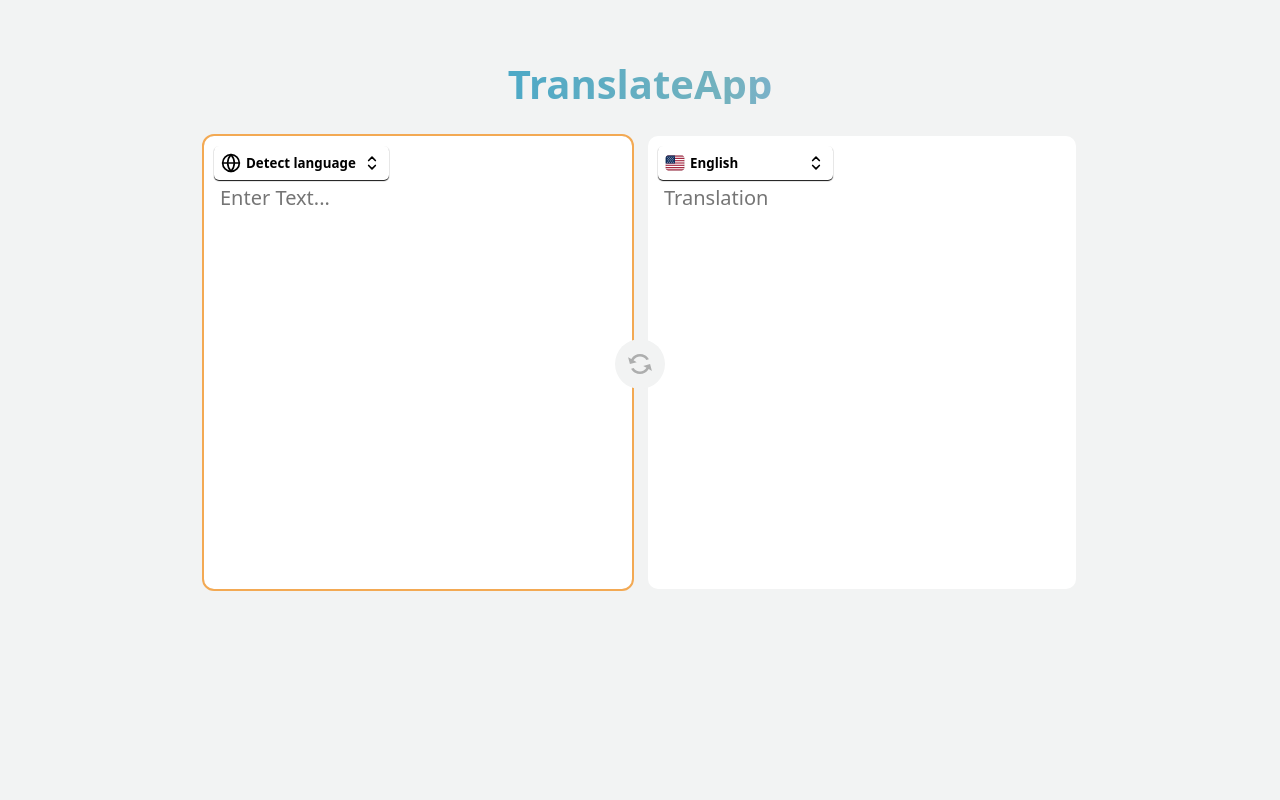
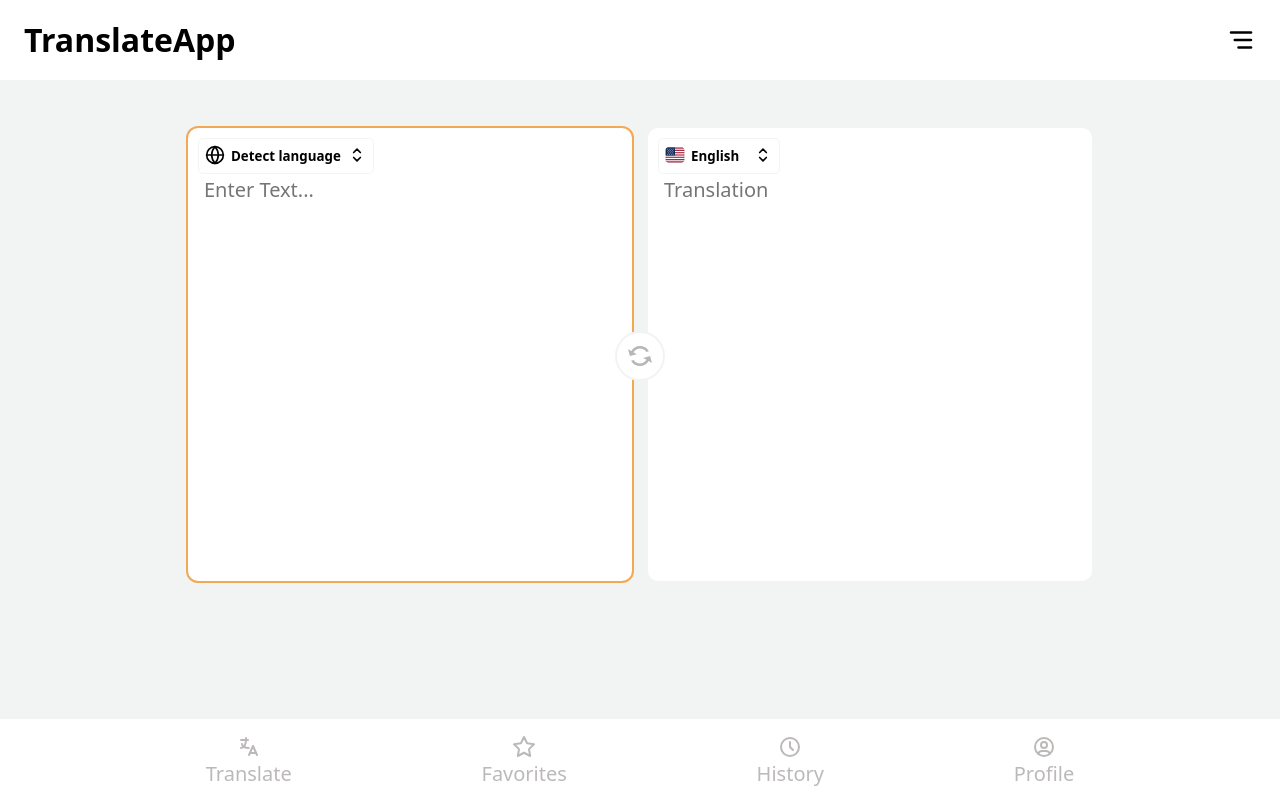
Before and after one commit to erickgcia/translate-app, a React (Vite) app: page / in a window 1280 px wide. Built offline with nearby package versions, Linux system fonts and the light colour scheme.

Commit message:
add: UI changes

```diff
--- a/src/App.css
+++ b/src/App.css
@@ -2,6 +2,7 @@
   --white: #ffffff;
   --black: #121212;
   --gray: #f2f3f3;
+  --zinc: #bcb9b9;
   --orange: #f3a953;
   --blue: #064acb;
   --lightBlue: #366ed8;
@@ -22,7 +23,8 @@ body {
 .container {
   width: 100%;
   max-width: 1000px;
-  padding: 4rem;
+  padding: 2rem;
+  box-sizing: border-box;
   margin: 0 auto;
 }
 
@@ -32,17 +34,12 @@ body {
   .language-selector__select {
     cursor: pointer;
     background-color: transparent;
-    width: 175px;
-    padding: 0.5rem 0 0.5rem 2rem;
+    width: min-content;
+    padding: 0.5rem 2rem 0.5rem 2rem;
     font-weight: 700;
     appearance: none;
-    border: none;
-    box-shadow: var(--black) 0 1px 1px 0;
+    border: 1px solid var(--gray);
     border-radius: 5px;
-    transition: all 350ms ease;
-    &:hover {
-      box-shadow: var(--black) 0 2px 2px 0;
-    }
   }
 }
 
@@ -61,16 +58,17 @@ body {
   left: 7px;
   top: 7px;
 }
-
-.title {
-  font-size: var(--font-xl);
-  background-image: linear-gradient(var(--titleGradient));
-  background-clip: text;
-  -webkit-background-clip: text;
-  color: transparent;
-  font-weight: 700;
-  text-align: center;
-  margin-bottom: 2rem;
+.header {
+  display: flex;
+  align-items: center;
+  justify-content: space-between;
+  width: 100%;
+  padding: 1.5rem;
+  background-color: var(--white);
+  .header__title {
+    font-size: var(--font-lg);
+    font-weight: 700;
+  }
 }
 
 .translate-box {
@@ -80,6 +78,11 @@ body {
   align-items: center;
   justify-content: center;
   gap: 1rem;
+  padding: 1rem;
+  @media screen and (width < 900px) {
+    flex-direction: column;
+    gap: 2rem;
+  }
 }
 
 .translate-box__section {
@@ -102,6 +105,9 @@ textarea {
   background-color: var(--white);
   font-weight: 500;
   font-size: var(--font-sm);
+  @media screen and (width < 900px) {
+    height: 30dvh;
+  }
   &::placeholder {
     font-family: system-ui, -apple-system, BlinkMacSystemFont, 'Segoe UI',
       Roboto, Oxygen, Ubuntu, Cantarell, 'Open Sans', 'Helvetica Neue',
@@ -129,12 +135,12 @@ textarea {
   width: 50px;
   border-radius: 50%;
   aspect-ratio: 1 / 1;
-  background-color: var(--gray);
+  background-color: var(--white);
   transition: all 300ms ease;
-  border: 2px solid transparent;
+  border: 2px solid var(--gray);
   &:hover {
-    background-color: var(--white);
-    border: 2px solid var(--gray);
+    background-color: var(--gray);
+    border: 2px solid var(--zinc);
   }
   &:active,
   &:focus {
@@ -155,3 +161,43 @@ select option {
   background-color: var(--gray);
   color: var(--black);
 }
+
+.footer {
+  width: 100%;
+  position: fixed;
+  background-color: var(--white);
+  bottom: 0;
+  padding: 1rem;
+  nav ul {
+    width: 100%;
+    display: flex;
+    align-items: center;
+    justify-content: space-evenly;
+    li {
+      display: flex;
+      flex-direction: column;
+      align-items: center;
+      justify-content: center;
+      cursor: pointer;
+      gap: 0.2rem;
+      transition: all 350ms ease;
+      a {
+        color: var(--zinc);
+        text-decoration: none;
+      }
+      span {
+        font-size: var(--font-sm);
+        color: var(--zinc);
+        font-weight: 500;
+        @media screen and (width < 400px) {
+          font-size: var(--font-xs);
+        }
+      }
+      &:hover > *,
+      &:active > *,
+      &:focus > * {
+        color: var(--blue);
+      }
+    }
+  }
+}
--- a/src/App.tsx
+++ b/src/App.tsx
@@ -1,12 +1,43 @@
 import './App.css'
+import { MenuIcon } from './components/Icons'
 import TranslateBox from './components/TranslateBox'
+import { NavLinks } from './constants'
+
+interface LinkProps {
+  id: string
+  to: string
+  icon: () => JSX.Element
+  name: string
+}
 
 const App = () => {
   return (
-    <article className="container">
-      <h1 className="title">TranslateApp</h1>
-      <TranslateBox />
-    </article>
+    <>
+      <header className="header">
+        <a href="#">
+          <h1 className="header__title">TranslateApp</h1>
+        </a>
+
+        <MenuIcon />
+      </header>
+      <main>
+        <article className="container">
+          <TranslateBox />
+        </article>
+      </main>
+      <footer className="footer">
+        <nav>
+          <ul>
+            {NavLinks.map((link: LinkProps) => (
+              <li key={link.id}>
+                <a href={link.to}>{link.icon()}</a>
+                <span>{link.name}</span>
+              </li>
+            ))}
+          </ul>
+        </nav>
+      </footer>
+    </>
   )
 }
 
--- a/src/components/Icons.tsx
+++ b/src/components/Icons.tsx
@@ -239,7 +239,7 @@ export const MexicoFlag = () => {
   )
 }
 
-export const Globe = () => {
+export const GlobeIcon = () => {
   return (
     <svg
       viewBox="0 0 24 24"
@@ -286,3 +286,107 @@ export const RotateIcon = () => {
     </svg>
   )
 }
+
+export const TranslateIcon = () => {
+  return (
+    <svg
+      xmlns="http://www.w3.org/2000/svg"
+      width="24"
+      height="24"
+      viewBox="0 0 24 24"
+      fill="none"
+      stroke="currentColor"
+      strokeWidth="2"
+      strokeLinecap="round"
+      strokeLinejoin="round"
+    >
+      <path stroke="none" d="M0 0h24v24H0z" fill="none" />
+      <path d="M4 5h7" />
+      <path d="M9 3v2c0 4.418 -2.239 8 -5 8" />
+      <path d="M5 9c0 2.144 2.952 3.908 6.7 4" />
+      <path d="M12 20l4 -9l4 9" />
+      <path d="M19.1 18h-6.2" />
+    </svg>
+  )
+}
+
+export const StarIcon = () => {
+  return (
+    <svg
+      xmlns="http://www.w3.org/2000/svg"
+      width="24"
+      height="24"
+      viewBox="0 0 24 24"
+      fill="none"
+      stroke="currentColor"
+      strokeWidth="2"
+      strokeLinecap="round"
+      strokeLinejoin="round"
+    >
+      <path stroke="none" d="M0 0h24v24H0z" fill="none" />
+      <path d="M12 17.75l-6.172 3.245l1.179 -6.873l-5 -4.867l6.9 -1l3.086 -6.253l3.086 6.253l6.9 1l-5 4.867l1.179 6.873z" />
+    </svg>
+  )
+}
+
+export const ClockIcon = () => {
+  return (
+    <svg
+      xmlns="http://www.w3.org/2000/svg"
+      width="24"
+      height="24"
+      viewBox="0 0 24 24"
+      fill="none"
+      stroke="currentColor"
+      strokeWidth="2"
+      strokeLinecap="round"
+      strokeLinejoin="round"
+    >
+      <path stroke="none" d="M0 0h24v24H0z" fill="none" />
+      <path d="M3 12a9 9 0 1 0 18 0a9 9 0 0 0 -18 0" />
+      <path d="M12 7v5l3 3" />
+    </svg>
+  )
+}
+
+export const UserIcon = () => {
+  return (
+    <svg
+      xmlns="http://www.w3.org/2000/svg"
+      width="24"
+      height="24"
+      viewBox="0 0 24 24"
+      fill="none"
+      stroke="currentColor"
+      strokeWidth="2"
+      strokeLinecap="round"
+      strokeLinejoin="round"
+    >
+      <path stroke="none" d="M0 0h24v24H0z" fill="none" />
+      <path d="M12 12m-9 0a9 9 0 1 0 18 0a9 9 0 1 0 -18 0" />
+      <path d="M12 10m-3 0a3 3 0 1 0 6 0a3 3 0 1 0 -6 0" />
+      <path d="M6.168 18.849a4 4 0 0 1 3.832 -2.849h4a4 4 0 0 1 3.834 2.855" />
+    </svg>
+  )
+}
+
+export const MenuIcon = () => {
+  return (
+    <svg
+      xmlns="http://www.w3.org/2000/svg"
+      width="30"
+      height="30"
+      viewBox="0 0 24 24"
+      fill="none"
+      stroke="currentColor"
+      strokeWidth="2"
+      strokeLinecap="round"
+      strokeLinejoin="round"
+    >
+      <path stroke="none" d="M0 0h24v24H0z" fill="none" />
+      <path d="M4 6h16" />
+      <path d="M7 12h13" />
+      <path d="M10 18h10" />
+    </svg>
+  )
+}
--- a/src/components/LangSelector.tsx
+++ b/src/components/LangSelector.tsx
@@ -4,7 +4,7 @@ import { useDispatch } from 'react-redux'
 import { setLanguage } from '../state/translate/translateSlice'
 import {
   FranceFlag,
-  Globe,
+  GlobeIcon,
   MexicoFlag,
   UnitedStatesFlag,
 } from '../components/Icons'
@@ -16,7 +16,7 @@ const LangSelector = ({ location, currentLang }: Props) => {
   const checkCurrentFlag = () => {
     switch (currentLang) {
       case 'auto':
-        return <Globe />
+        return <GlobeIcon />
       case 'en':
         return <UnitedStatesFlag />
       case 'es':
--- a/src/components/TextArea.tsx
+++ b/src/components/TextArea.tsx
@@ -4,7 +4,7 @@ interface Props {
   loading?: boolean
   value: string
   type: SectionType
-  onChange?: (e: React.ChangeEvent<HTMLTextAreaElement>) => void
+  onChange: (e: React.ChangeEvent<HTMLTextAreaElement>) => void
 }
 
 const TextArea = ({ loading, value, type, onChange }: Props) => {
@@ -25,7 +25,7 @@ const TextArea = ({ loading, value, type, onChange }: Props) => {
       placeholder={placeHolderText}
       onChange={onChange}
       value={value}
-      readOnly={type === SectionType.Output}
+      disabled={type === SectionType.Output}
     ></textarea>
   )
 }
--- a/src/components/TranslateBox.tsx
+++ b/src/components/TranslateBox.tsx
@@ -4,7 +4,7 @@ import { RootState } from '../state/store'
 import LangSwitch from './LangSwitch'
 import TextArea from './TextArea'
 import { SectionType } from '../types.d'
-import { setText } from '../state/translate/translateSlice'
+import { setResult, setText } from '../state/translate/translateSlice'
 
 const TranslateBox = () => {
   const inputLang = useSelector((state: RootState) => state.translate.langInput)
@@ -21,6 +21,10 @@ const TranslateBox = () => {
 
   const handleChange = (e: React.ChangeEvent<HTMLTextAreaElement>) => {
     dispatch(setText(e.target.value))
+  }
+
+  const handleResultChange = () => {
+    dispatch(setResult(text))
   }
 
   return (
@@ -47,6 +51,7 @@ const TranslateBox = () => {
           loading={loadingStatus}
           value={result}
           type={SectionType.Output}
+          onChange={handleResultChange}
         />
       </section>
     </article>
--- a/src/constants/index.ts
+++ b/src/constants/index.ts
@@ -1,8 +1,12 @@
 import {
+  ClockIcon,
   FranceFlag,
-  Globe,
+  GlobeIcon,
   MexicoFlag,
+  StarIcon,
+  TranslateIcon,
   UnitedStatesFlag,
+  UserIcon,
 } from '../components/Icons'
 
 export const LANGUAGES = [
@@ -30,6 +34,33 @@ export const AUTO_LANGUAGE = [
   {
     id: crypto.randomUUID(),
     code: 'auto',
-    flag: Globe,
+    flag: GlobeIcon,
   },
 ]
+
+export const NavLinks = [
+  {
+    id: crypto.randomUUID(),
+    icon: TranslateIcon,
+    to: '#',
+    name: 'Translate',
+  },
+  {
+    id: crypto.randomUUID(),
+    icon: StarIcon,
+    to: '#',
+    name: 'Favorites',
+  },
+  {
+    id: crypto.randomUUID(),
+    icon: ClockIcon,
+    to: '#',
+    name: 'History',
+  },
+  {
+    id: crypto.randomUUID(),
+    icon: UserIcon,
+    to: '#',
+    name: 'Profile',
+  },
+]
--- a/src/index.css
+++ b/src/index.css
@@ -8,3 +8,8 @@ button {
   cursor: pointer;
   border: none;
 }
+
+a {
+  text-decoration: none;
+  color: inherit;
+}
```
Also changed, not shown: src/services/translate.ts (added).
